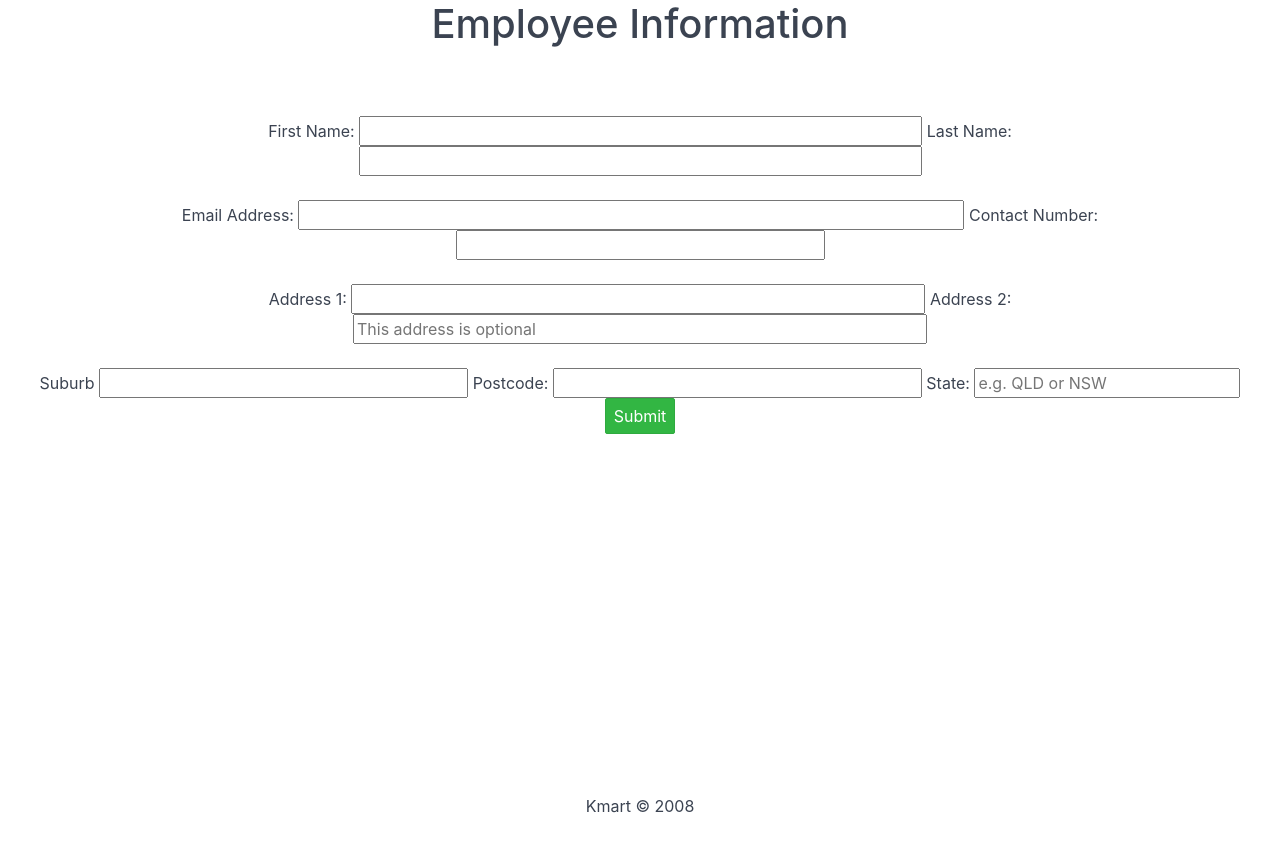
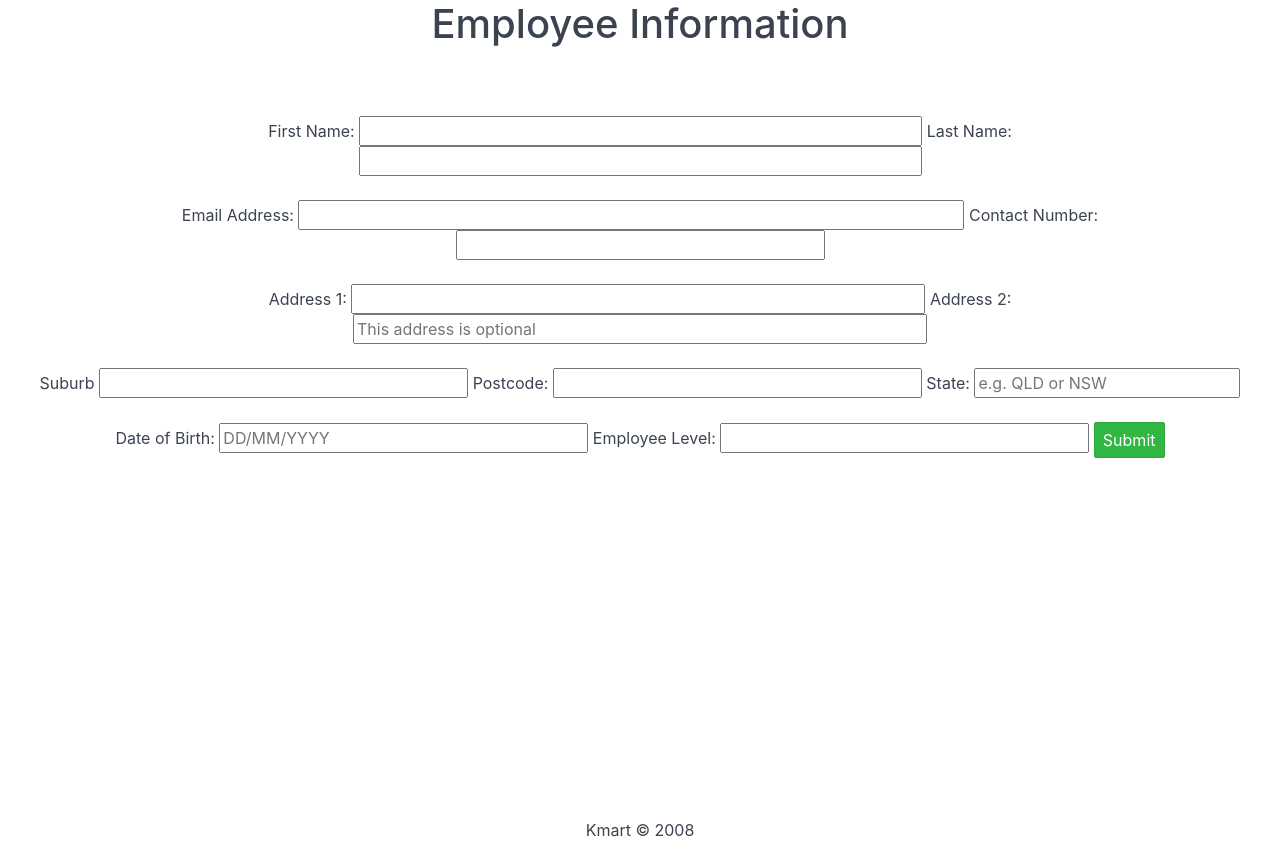
Before and after one commit to ifbhack/WorkTracker, a Flask app: page /staff/create in a window 1280 px wide. Shown: the part 36-902 px from the top of the page. Before the commit the page ends 849 px from the top, so only its background shows below. Run offline with Flask 2, Linux system fonts and the light colour scheme; data comes from the database, SQL or seed files in the repository.

Commit message:
updated edit employee
added dob and employee level

```diff
--- a/work_tracker/templates/index-edit-employee.html
+++ b/work_tracker/templates/index-edit-employee.html
@@ -37,7 +37,13 @@
   <input type="text" id="postcode" name="postcode" maxlength="360" size="31">
 
   <label>State:</label>
-  <input type="text" id="state" name="state" maxlength="360" size="21" placeholder="e.g. QLD or NSW ">
+  <input type="text" id="state" name="state" maxlength="360" size="21" placeholder="e.g. QLD or NSW "> <br><br>
+
+  <label>Date of Birth:</label>
+  <input type="text" id="dob" name="dob" placeholder="DD/MM/YYYY" maxlength="360" size="31">
+
+  <label>Employee Level:</label>
+  <input type="text" id="level" name="level" maxlength="360" size="31">
 
 <button class="btn btn-success">Submit</button>
 
```
